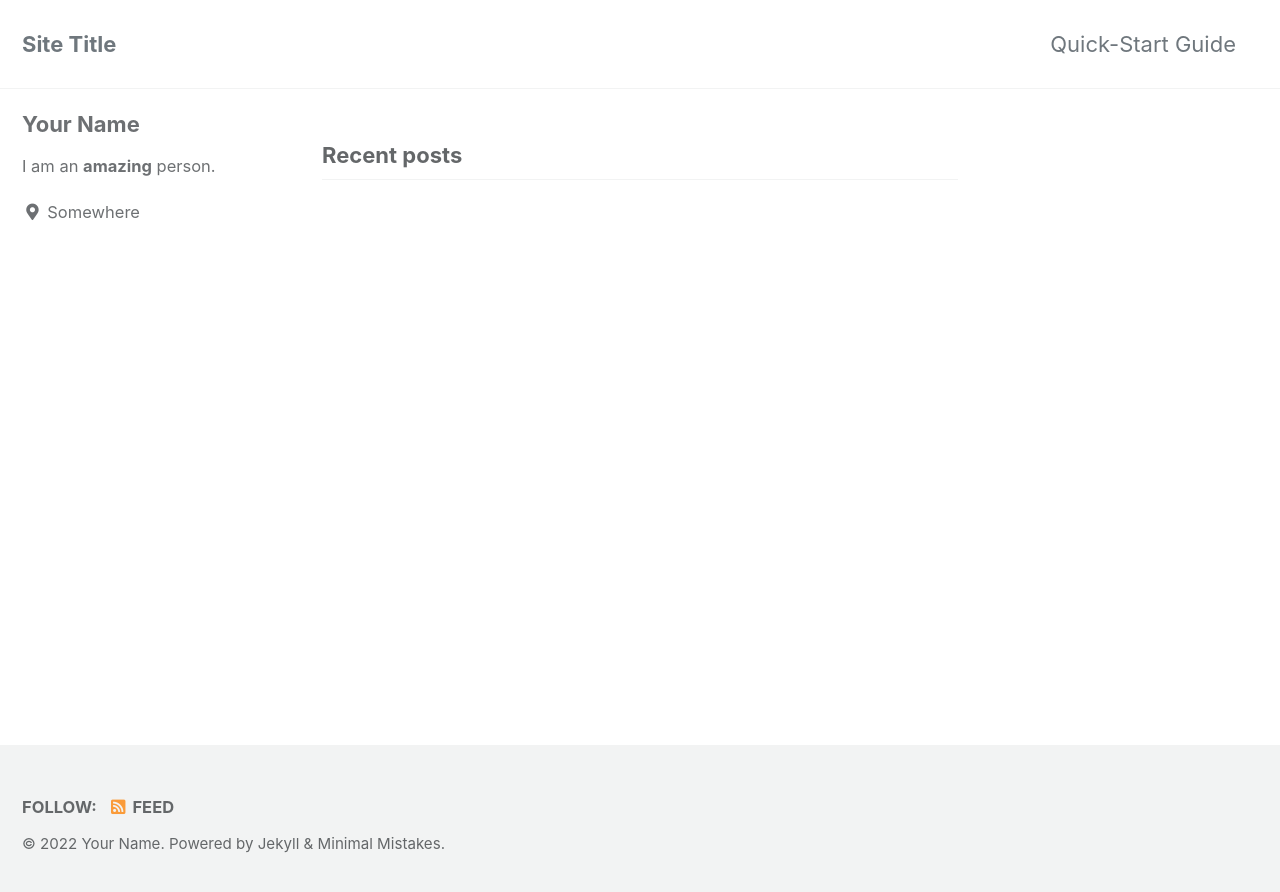
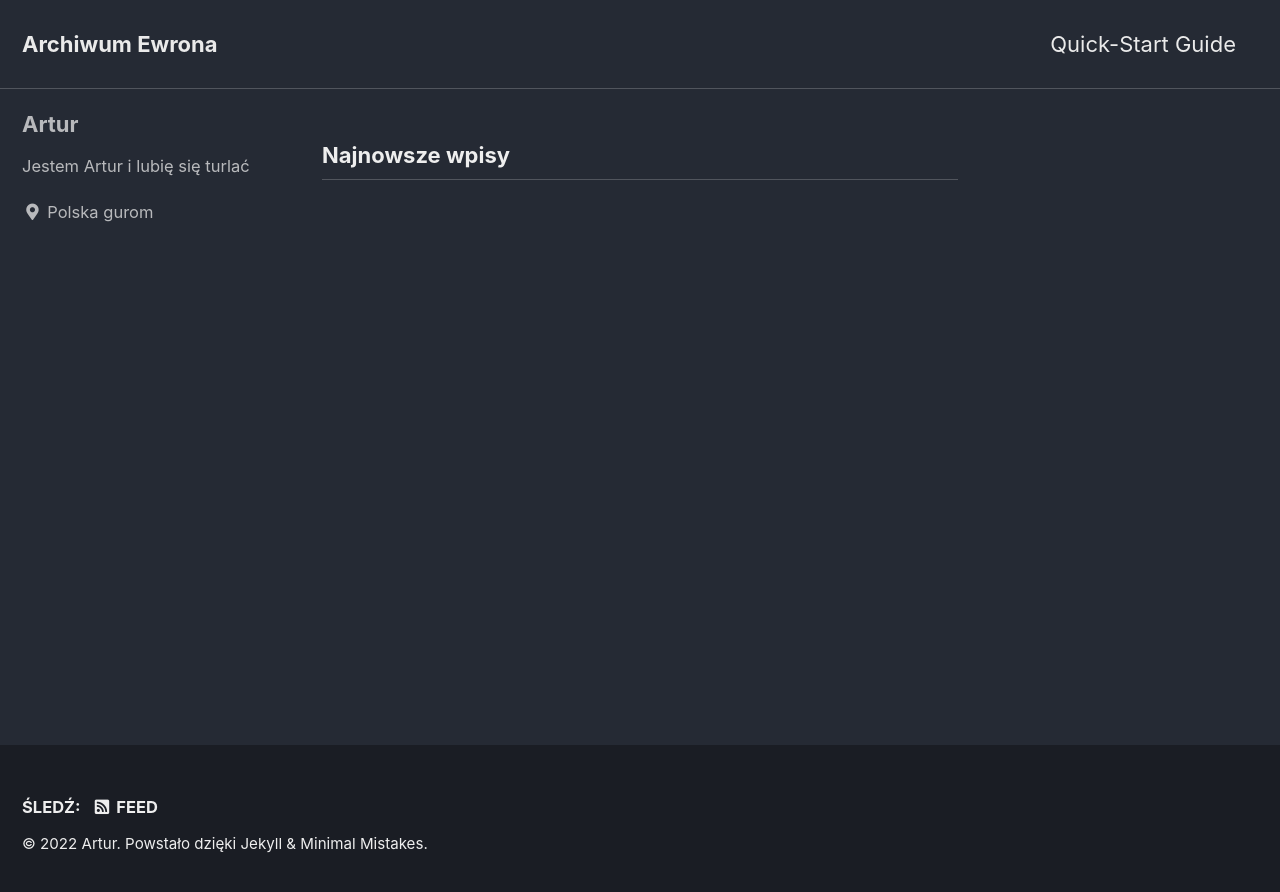
Before and after one commit to ewronarchive/archive, a Jekyll site: the page built from index.html, in a window 1280 px wide. Shown: the top 892 px of the page. Built offline with Jekyll 4.4.1, drawn with Linux system fonts in a browser that asks for light colours; cached includes are drawn as plain includes; the list of posts is cut into pages by our own code.

Commit message:
customization

```diff
--- a/_config.yml
+++ b/_config.yml
@@ -12,15 +12,15 @@
 
 # theme                  : "minimal-mistakes-jekyll"
 # remote_theme           : "mmistakes/minimal-mistakes"
-minimal_mistakes_skin    : "default" # "air", "aqua", "contrast", "dark", "dirt", "neon", "mint", "plum", "sunrise"
+minimal_mistakes_skin    : "dark" # "air", "aqua", "contrast", "dark", "dirt", "neon", "mint", "plum", "sunrise"
 
 # Site Settings
-locale                   : "en-US"
-title                    : "Site Title"
+locale                   : "pl-PL"
+title                    : "Archiwum Ewrona"
 title_separator          : "-"
 subtitle                 : # site tagline that appears below site title in masthead
-name                     : "Your Name"
-description              : "An amazing website."
+name                     : "Artur"
+description              : "Archiwum streamów"
 url                      : # the base hostname & protocol for your site e.g. "https://mmistakes.github.io"
 baseurl                  : # the subpath of your site, e.g. "/blog"
 repository               : # GitHub username/repo-name e.g. "mmistakes/minimal-mistakes"
@@ -102,10 +102,10 @@ analytics:
 
 # Site Author
 author:
-  name             : "Your Name"
+  name             : "Artur"
   avatar           : # path of avatar image, e.g. "/assets/images/bio-photo.jpg"
-  bio              : "I am an **amazing** person."
-  location         : "Somewhere"
+  bio              : "Jestem Artur i lubię się turlać"
+  location         : "Polska gurom"
   email            :
   links:
     - label: "Email"
```
